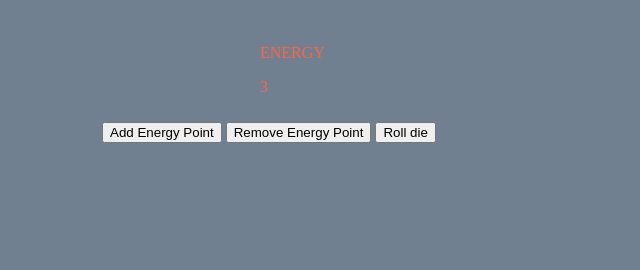
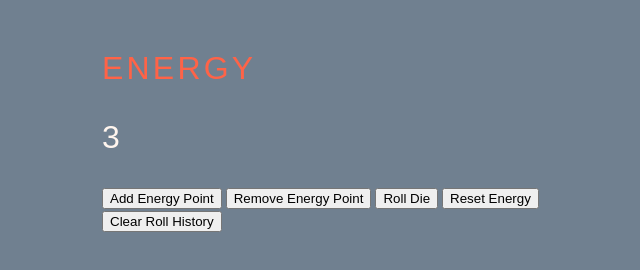
Before and after one commit to Gnimacz/project-boarding-call, a plain HTML site: page index.html in a window 1280 px wide. Shown: the whole page, without its empty margins (222-862 px from the left). Drawn offline with Linux system fonts and the light colour scheme.

Commit message:
Added a dice roll history

```diff
--- a/index.html
+++ b/index.html
@@ -10,24 +10,31 @@
     </head>
     <body>
         <div class="centered">
-            <div class="centered">
+            <div id="energyText">
                 <p>ENERGY</p>
                 <p id="energyCount">3</p>
             </div>
             <button onclick="addEnergy()">Add Energy Point</button>
             <button onclick="removeEnergy()">Remove Energy Point</button>
-            <button class="die" onclick="rollDie()">Roll die</button>
+            <button class="die" onclick="rollDie()">Roll Die</button>
+            <button class="resetEnergy" onclick="resetSession()">Reset Energy</button>
+            <div id="rollHistory">
+                <button class="clearHistory" onclick="clearHistory()">Clear Roll History</button>
+            </div>
+
         </div>
     </body>
 
     <script>
+        //handle the getting and setting of the energy
+        var globalBase = 3;
         var globalEnergy = sessionStorage.getItem("Energy");
         var baseEnergy;
 
         if(globalEnergy == null){
-            baseEnergy = 3;
+            baseEnergy = globalBase;
         }else {
-            baseEnergy = sessionStorage.getItem("Energy");
+            baseEnergy = parseInt(globalEnergy);
         }
 
         window.onload = function() {
@@ -56,12 +63,29 @@
         }
 
         function resetSession(){
+            energy = globalBase;
+            setEnergyDisplay(energy);
             sessionStorage.clear();
         }
 
         function rollDie(){
-            energy += Math.floor(Math.random() * 6) + 1;
+            dieNumber = Math.floor(Math.random() * 6) + 1
+            energy += dieNumber;
             setEnergyDisplay(energy);
+            historyText("You rolled: " + dieNumber);
+        }
+    </script>
+    <script>
+        function historyText(textToDisplay){
+            const para = document.createElement("p");
+            var node = document.createTextNode(textToDisplay)
+            para.appendChild(node);
+            const element = document.getElementById("rollHistory");
+            element.appendChild(para);
+        }
+
+        function clearHistory(){
+            location.reload();
         }
     </script>
 </html>
--- a/stylesheet.css
+++ b/stylesheet.css
@@ -9,3 +9,17 @@ body
     width: 50%;
     padding: 10px;
 }
+#energyText
+{
+    font-family: fantasy;
+    font-size: xx-large;
+    letter-spacing: 0.1em;
+}
+#energyCount
+{
+    color: seashell;
+}
+.clearHistory
+{
+    margin-top: 2px;
+}
```
